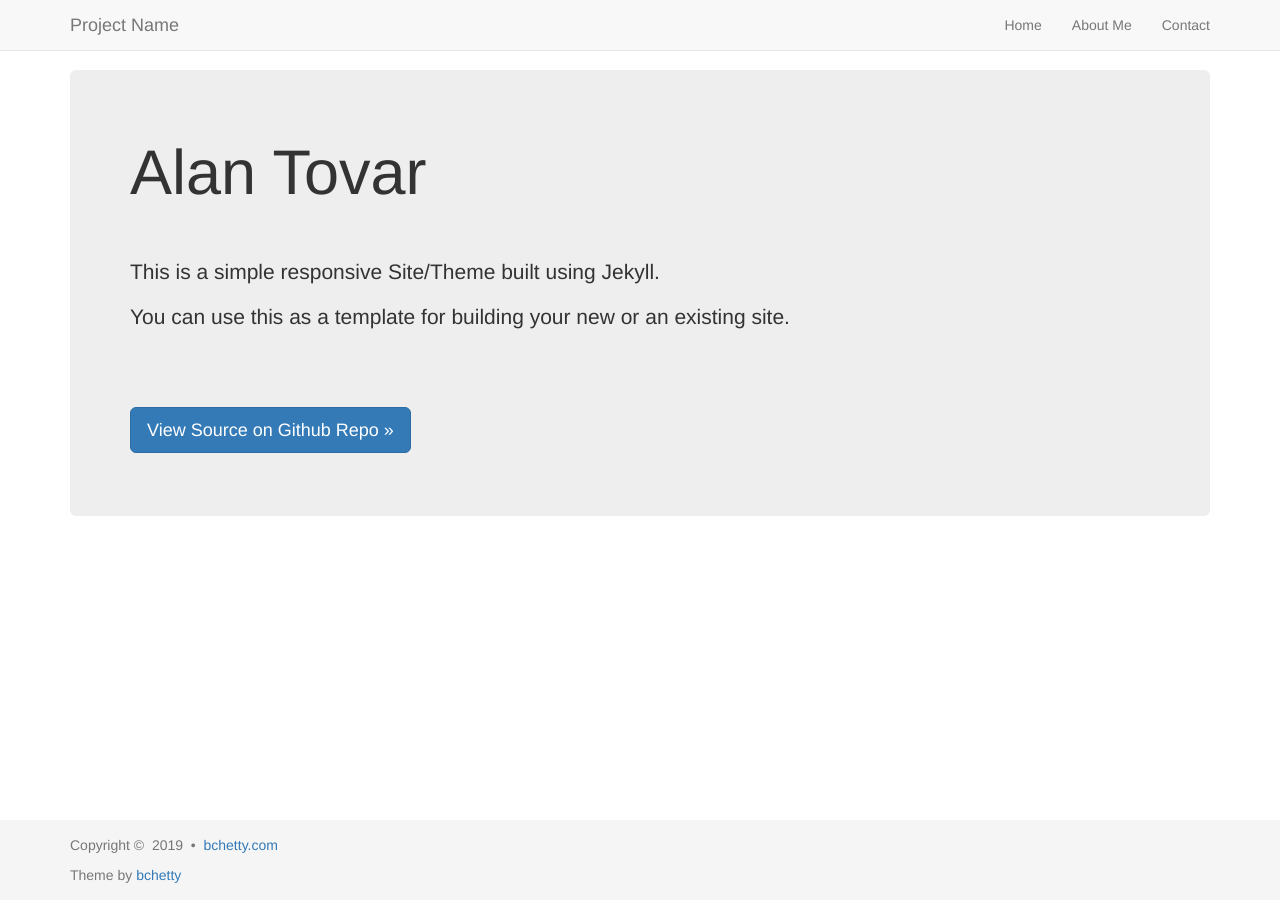
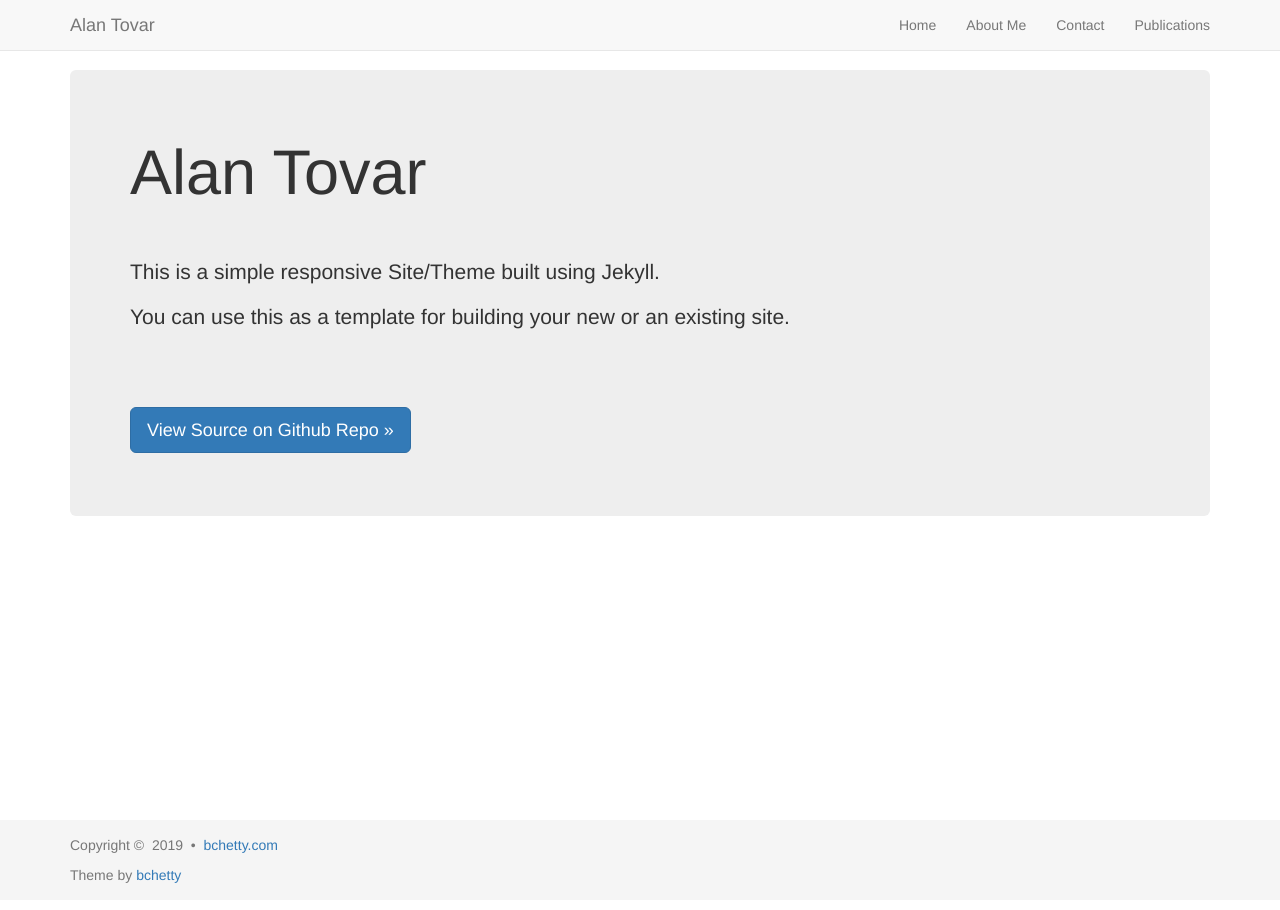
Before and after one commit to atovav/atovav.github.io, a Jekyll site: the page built from index.html, in a window 1280 px wide. Built offline with Jekyll 4.4.1, drawn with Linux system fonts in a browser that asks for light colours; nearby versions of some CDN libraries; the list of posts is cut into pages by our own code.

Commit message:
Small Config change

```diff
--- a/_config.yml
+++ b/_config.yml
@@ -9,15 +9,15 @@ gems:
 # If you are hosting it on Github for some project with name 'projectname', then the url and baseurl should look like:
 #url: "http://username.github.io/projectname"
 #baseurl: "/projectname"
-url: ""
+url: "http://atovav.github.io"
 enforce_ssl: ""
-baseurl: "/jekyllBasic"
+baseurl: ""
 
 # Title of website
-title: Project Name
+title: Alan Tovar
 
 #Default keywords (used if no keywords are specified on a page basis)
-keywords: test1, test2, etc
+keywords: Alan, Tovar
 
 # Short description of your site
 desc: Sample Description
@@ -26,19 +26,20 @@ desc: Sample Description
 
 # Image to show in the navigation bar - image must be a square (width = height)
 # Remove this parameter if you don't want an image in the navbar
-avatar: "/img/avatar.jpg"
+#avatar: "/img/avatar.jpg"
 
 # List of links in the navigation bar
 nav-links:
   Home: ""
-  About Me: "aboutme"
-  Contact: "contact"
+  About Me: "pages/about.html"
+  Contact: "pages/people.html"
+  Publications: "pages/publications.html"
 
 # --- Footer options --- #
 
 # If the values are empty, they are ignored
 profile:
-  name: Babji Chetty
+  name: Alan Tovar
   email: Your-Email
   facebook: your-fb-id
   github: your-github-id
```
